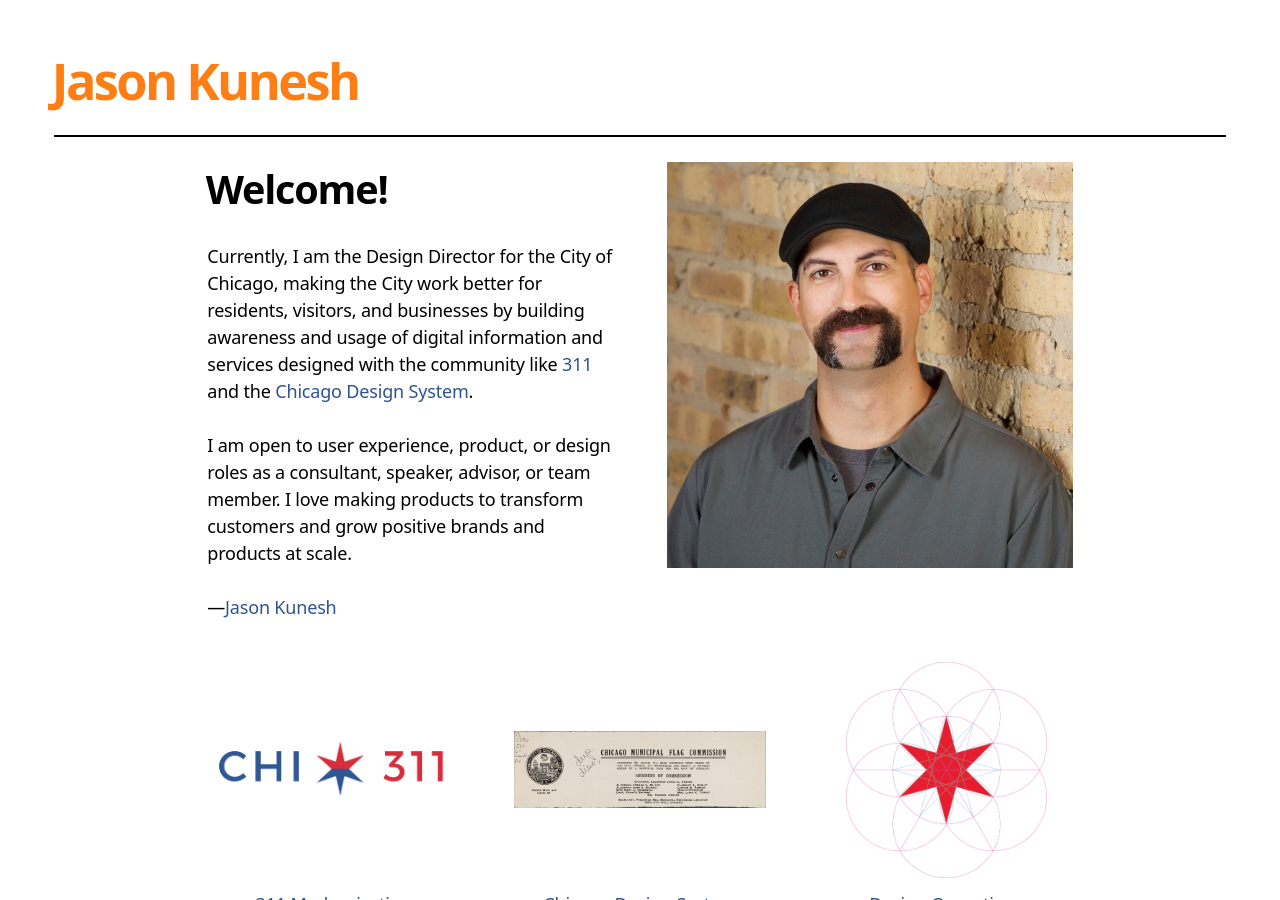
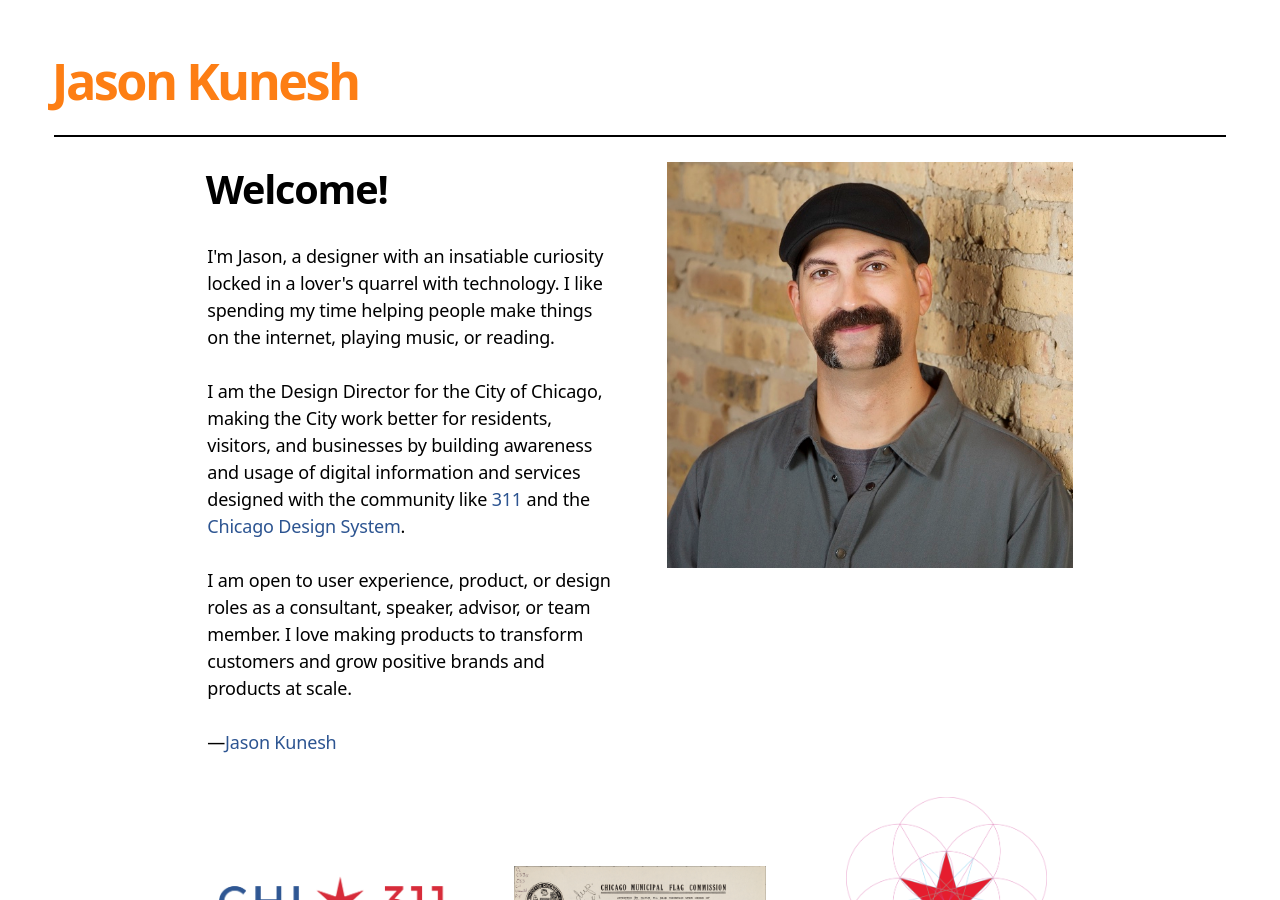
Before and after one commit to jdkunesh/jdkunesh.github.io, a Jekyll site: the page built from index.html, in a window 1280 px wide and 900 px high. Built offline with Jekyll 4.4.1, drawn with Linux system fonts in a browser that asks for light colours; nearby versions of some CDN libraries; some web fonts are replaced.

Commit message:
softening home page

```diff
--- a/index.html
+++ b/index.html
@@ -7,7 +7,8 @@ layout: home
 <c></c>
 <c span="2-4" span-s="row">
 <h2>Welcome!</h2>
-<p>Currently, I am the Design Director for the City of Chicago, making the City work better for residents, visitors, and businesses by building awareness and usage of digital information and services designed with the community like <a href="https://311.chicago.gov/">311</a> and the <a href="https://design.chicago.gov/">Chicago Design System</a>.</p>
+<p>I'm Jason, a designer with an insatiable curiosity locked in a lover's quarrel with technology. I like spending my time helping people make things on the internet, playing music, or reading.</p>
+<p>I am the Design Director for the City of Chicago, making the City work better for residents, visitors, and businesses by building awareness and usage of digital information and services designed with the community like <a href="https://311.chicago.gov/">311</a> and the <a href="https://design.chicago.gov/">Chicago Design System</a>.</p>
 <p>I am open to user experience, product, or design roles as a consultant, speaker, advisor, or team member. I love making products to transform customers and grow positive brands and products at scale.</p>
 <p>&#8212;<a href="{{ site.baseurl }}/">{{ site.title }}</a></p>
 </c>
```
